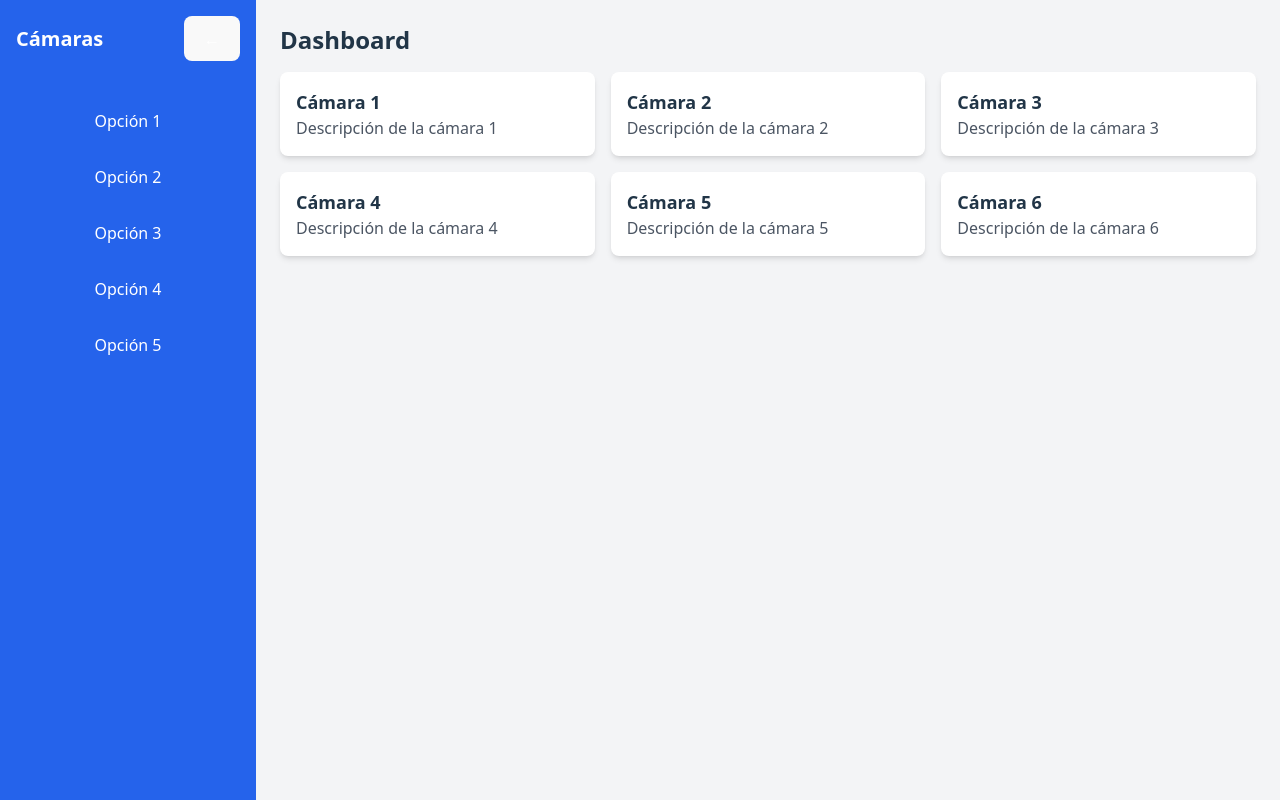
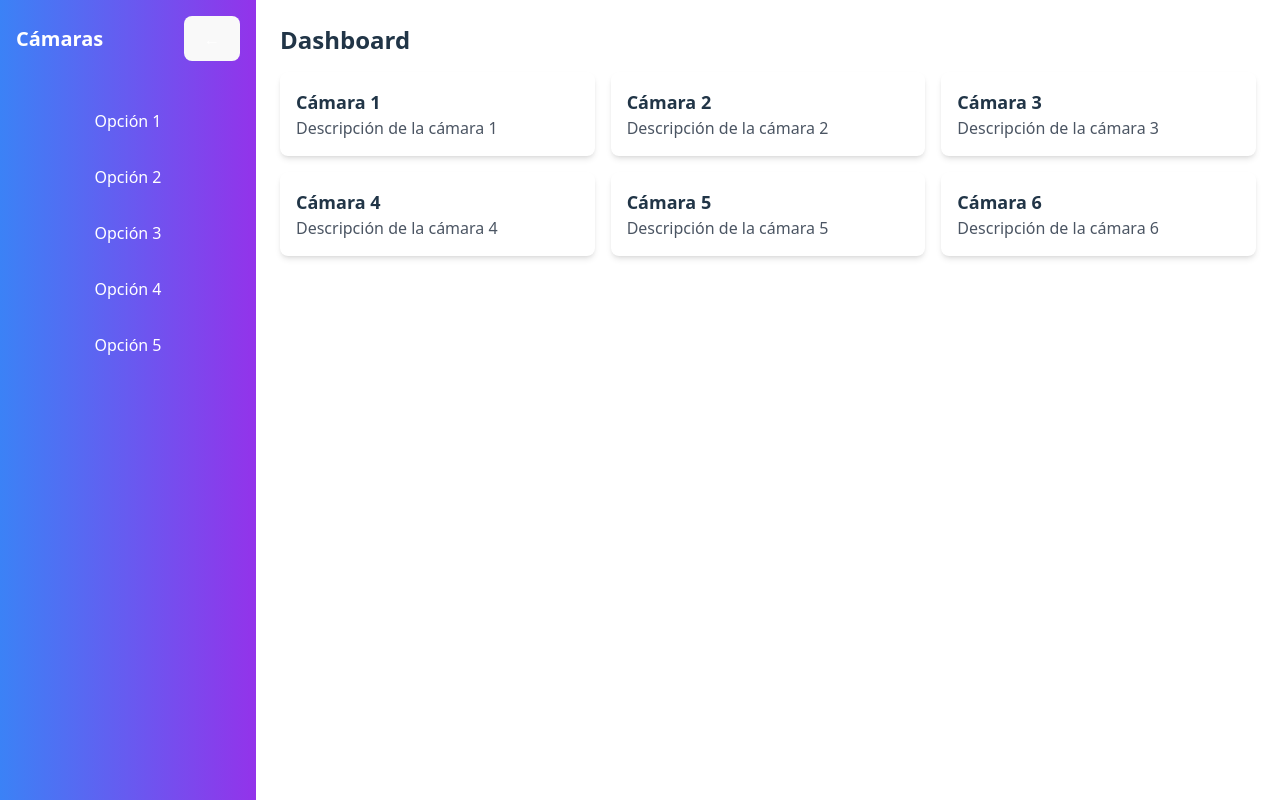
Before and after one commit to SuperLoser02/Vision_Artificial, a React (Vite) app in the folder frontend/: page /dashboard in a window 1280 px wide. Built offline with nearby package versions, Linux system fonts and the light colour scheme.

Commit message:
cambios minimos

```diff
--- a/frontend/src/pages/Dashboard/Dashboard.jsx
+++ b/frontend/src/pages/Dashboard/Dashboard.jsx
@@ -8,9 +8,9 @@ const Dashboard = () => {
     };
 
     return (
-        <div className="flex h-screen w-screen bg-gray-100">
+        <div className="flex h-screen w-screen bg-white">
             {/* Sidebar */}
-            <div className={`${sidebarOpen ? "w-64" : "w-20"} bg-blue-600 text-white transition-all duration-300`} >
+            <div className={`${sidebarOpen ? "w-64" : "w-20"} bg-gradient-to-r from-blue-500 to-purple-600 text-white transition-all duration-300`} >
                 <div className="p-4 flex items-center justify-between">
                     <h1 className={`text-xl font-bold ${!sidebarOpen && "hidden"}`}>Cámaras</h1>
                     <button onClick={toggleSidebar} className="text-white focus:outline-none">
--- a/frontend/src/pages/Suscripcion/Registro.jsx
+++ b/frontend/src/pages/Suscripcion/Registro.jsx
@@ -39,7 +39,7 @@ const Registro = () => {
     };
 
     return (
-        <div className="container mx-auto py-10">
+        <div className="container mx-auto py-10 bg-gradient-to-r from-blue-500 to-purple-600 h-screen w-screen">
             <h1 className="text-center text-3xl font-bold mb-6 text-gray-800">Registro</h1>
             <form onSubmit={handleSubmit} className="max-w-lg mx-auto bg-white p-6 rounded-lg shadow-md">
                 <div className="mb-4">
--- a/frontend/src/pages/Suscripcion/Suscripcion.jsx
+++ b/frontend/src/pages/Suscripcion/Suscripcion.jsx
@@ -11,7 +11,7 @@ const Suscripcion = () => {
     ]);
 
     return (
-        <div className="container mx-auto py-5">
+        <div className="container mx-auto py-5 bg-gradient-to-r from-blue-500 to-purple-600 h-screen w-screen">
             <h1 className="text-center text-3xl font-bold mb-6">Planes de Suscripción</h1>
             <div className="grid grid-cols-1 md:grid-cols-2 gap-6">
                 {planes.map((plan) => (
```
